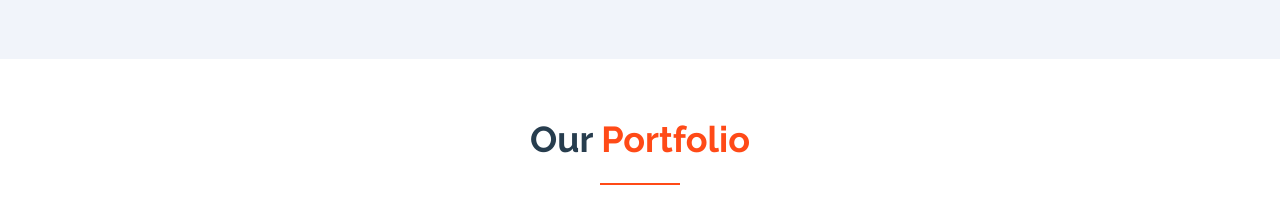
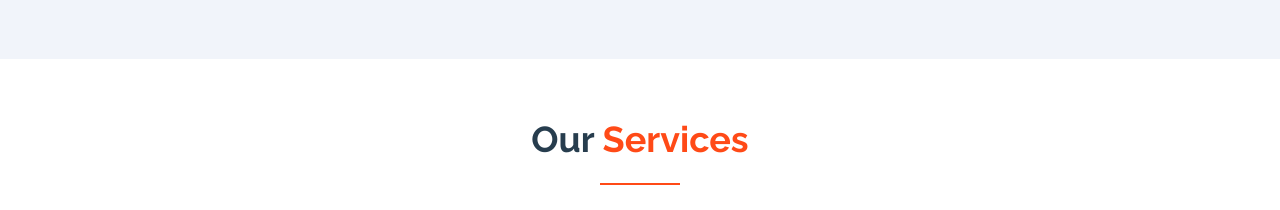
Before and after one commit to anandraj123-commit/Apurva_software_solutions, a React (Create React App) app in the folder my-app/: page / in a window 1280 px wide. Shown: the part 9664-9874 px from the top of the page. Built offline with nearby package versions, Linux system fonts and the light colour scheme.

Commit message:
push to main

```diff
--- a/my-app/package.json
+++ b/my-app/package.json
@@ -15,6 +15,7 @@
     "@testing-library/user-event": "^13.5.0",
     "firebase": "^12.1.0",
     "framer-motion": "^12.40.0",
+    "lucide-react": "^1.21.0",
     "react": "^19.1.0",
     "react-dom": "^19.1.0",
     "react-helmet-async": "^2.0.5",
--- a/my-app/src/components/Main.js
+++ b/my-app/src/components/Main.js
@@ -528,7 +528,7 @@ const Main = (props) => {
         <h2 className="text-4xl font-bold">
         Our{" "}
           <span className="bg-[#ff4a17] bg-clip-text text-transparent">
-            Portfolio
+            Services
           </span>
         </h2>
 
```
Also changed, not shown: 1 other file (tests, documents, lock files or other folders).
